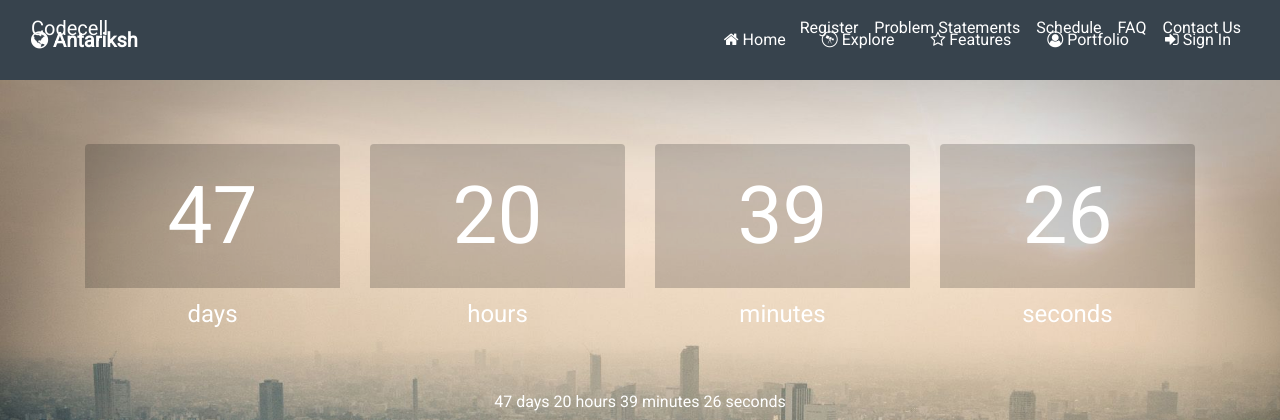
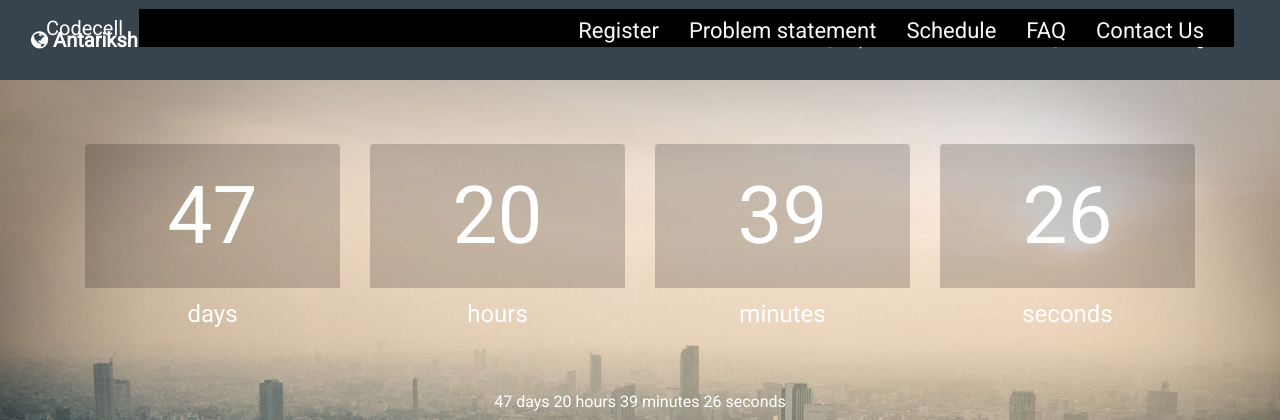
Before and after one commit to adityachavan198/Codecell, a Django app: page /hackathon/paralax in a window 1280 px wide. Shown: the top 420 px of the page. Run offline with Django 3.2, Linux system fonts and the light colour scheme; some libraries are stand-ins or nearby versions.

Commit message:
style changes on hackathon and removes animation on codecell

```diff
--- a/Hackathon/static/Hackathon/heads/assets/css/Network-Particles-Hero.css
+++ b/Hackathon/static/Hackathon/heads/assets/css/Network-Particles-Hero.css
@@ -37,11 +37,11 @@
 }
 
 #hero-title {
-  font-size: 63px;
+  font-size: 55px;
   font-weight: bold;
   text-shadow: 1px 3px 5px #111;
-  text-align: center;
-}
+  margin: 0 auto;
+  }
 
 #hero-subtitle {
   max-width: 600px;
--- a/Hackathon/templates/Hackathon/hbase.html
+++ b/Hackathon/templates/Hackathon/hbase.html
@@ -11,11 +11,11 @@
 {# navbar #}
     <link rel="stylesheet" href="https://cdnjs.cloudflare.com/ajax/libs/twitter-bootstrap/4.3.1/css/bootstrap.min.css">
     <link rel="stylesheet" href="https://fonts.googleapis.com/css?family=Roboto">
-    <link rel="stylesheet" href="{% static 'Hackathon/navbar/assets/css/Fixed-Navbar-1.css' %}">
+ <!--    <link rel="stylesheet" href="{% static 'Hackathon/navbar/assets/css/Fixed-Navbar-1.css' %}">
     <link rel="stylesheet" href="{% static 'Hackathon/navbar/assets/css/Fixed-Navbar-2.css' %}">
     <link rel="stylesheet" href="{% static 'Hackathon/navbar/assets/css/Fixed-Navbar.css' %}">
     <link rel="stylesheet" href="{% static 'Hackathon/navbar/assets/css/Navbar-Centered.css' %}">
-    <link rel="stylesheet" href="{% static 'Hackathon/navbar/assets/css/styles.css' %}">
+    <link rel="stylesheet" href="{% static 'Hackathon/navbar/assets/css/styles.css' %}"> -->
 {# navbar #}
 
 {#    first  #}
@@ -65,22 +65,48 @@
 </head>
 <body style="background-color: black">
 
-<!-- Start: Fixed Navbar -->
-    <nav class="navbar navbar-dark navbar-expand-md fixed-top">
+
+    <div id="navBar" class="container-fluid navbar-default fixed-top" >
+      <nav class="navbar navbar-expand-sm ">
         <div class="container-fluid">
-            <div><a class="navbar-brand" href="{% url 'home' %}">Codecell</a><button data-toggle="collapse" class="navbar-toggler" data-target="#navcol-1"><span class="sr-only">Toggle navigation</span><span class="navbar-toggler-icon"></span></button></div>
-            <div class="collapse navbar-collapse"
-                id="navcol-1">
-                <ul class="nav navbar-nav ml-auto">
-                    <li class="nav-item" role="presentation"><a class="nav-link active" href="{% url 'hackathon_register' %}">Register</a></li>
-                    <li class="nav-item" role="presentation"><a class="nav-link active" href="#">Problem Statements</a></li>
-                    <li class="nav-item" role="presentation"><a class="nav-link active" href="#shedule">Schedule</a></li>
-                    <li class="nav-item" role="presentation"><a class="nav-link active" href="#faq">FAQ</a></li>
-                    <li class="nav-item" role="presentation"><a class="nav-link active" href="#contact">Contact Us</a></li>
-                </ul>
-            </div>
+          <!-- Logo -->
+          <a class="navbar-brand" href="{% url 'home' %}" style="color: white">Codecell</a>
+            <button class="navbar-toggler"
+              type="button"
+              data-toggle="collapse"
+              data-target="#navbarContent"
+              aria-controls="navbarContent"
+              aria-expanded="false"
+              aria-label="Toggle navigation">
+             <span class="navbar-toggler-icon"><img src="{% static 'Accounts/assets/Ham.png' %}" style="width: 30px;" alt=""/></span>
+            </button>
+          <!-- navbar links -->
+          <div class="container-fluid collapse navbar-collapse text-center" id="navbarContent" style="background-color: black">
+            <ul class="navbar-nav ml-auto">
+              <li class="nav-item">
+
+                <a class="nav-link text-light " role="presentation" href="{% url 'hackathon_register' %}" style="font-size: 22px;padding: 5px 15px 0 15px;">Register</a>
+              </li>
+              <li class="nav-item">
+                <a class="nav-link text-light" role="presentation" href="#"  style="font-size: 22px;padding: 5px 15px 0 15px;">Problem statement</a>
+              </li>
+              <li class="nav-item">
+                <a class="nav-link text-light" role="presentation" href="#shedule" style="font-size: 22px;padding: 5px 15px 0 15px;">Schedule</a>
+              </li>
+                <li class="nav-item">
+                <a class="nav-link text-light" role="presentation" href="#faq" style="font-size: 22px;padding: 5px 15px 0 15px;">FAQ</a>
+              </li>
+              <li class="nav-item">
+                <a class="nav-link text-light" role="presentation" href="#contact" style="font-size: 22px;padding: 5px 15px 0 15px;">Contact Us</a>
+              </li>
+            </ul>
+          </div>
         </div>
-    </nav>
+      </nav>
+    </div>
+
+
+
     <!-- End: Fixed Navbar -->
 
 {% block content %}
--- a/Hackathon/templates/Hackathon/shedule1.html
+++ b/Hackathon/templates/Hackathon/shedule1.html
@@ -22,7 +22,7 @@
             <div class="row">
                 <div class="col-lg-12 text-center">
                     <h2 class="section-heading">Schedule</h2>
-                    <h3 class="section-subheading text-muted">Lorem ipsum dolor sit amet consectetur. </h3>
+                    <h3 class="section-subheading text-light">Lorem ipsum dolor sit amet consectetur. </h3>
                 </div>
             </div>
             <div class="row">
@@ -36,7 +36,7 @@
                                     <h4 class="subheading">Registration Begins </h4>
                                 </div>
                                 <div class="timeline-body">
-                                    <p class="text-muted">Lorem ipsum dolor sit amet, consectetur adipisicing elit. Sunt ut voluptatum eius sapiente, totam reiciendis temporibus qui quibusdam, recusandae sit vero unde, sed, incidunt et ea quo dolore laudantium consectetur!
+                                    <p class="text-light">Lorem ipsum dolor sit amet, consectetur adipisicing elit. Sunt ut voluptatum eius sapiente, totam reiciendis temporibus qui quibusdam, recusandae sit vero unde, sed, incidunt et ea quo dolore laudantium consectetur!
                                         </p>
                                 </div>
                             </div>
@@ -49,7 +49,7 @@
                                     <h4 class="subheading">Registration closes</h4>
                                 </div>
                                 <div class="timeline-body">
-                                    <p class="text-muted">Lorem ipsum dolor sit amet, consectetur adipisicing elit. Sunt ut voluptatum eius sapiente, totam reiciendis temporibus qui quibusdam, recusandae sit vero unde, sed, incidunt et ea quo dolore laudantium consectetur!
+                                    <p class="text-light">Lorem ipsum dolor sit amet, consectetur adipisicing elit. Sunt ut voluptatum eius sapiente, totam reiciendis temporibus qui quibusdam, recusandae sit vero unde, sed, incidunt et ea quo dolore laudantium consectetur!
                                         </p>
                                 </div>
                             </div>
@@ -62,7 +62,7 @@
                                     <h4 class="subheading">Coding begins </h4>
                                 </div>
                                 <div class="timeline-body">
-                                    <p class="text-muted">Lorem ipsum dolor sit amet, consectetur adipisicing elit. Sunt ut voluptatum eius sapiente, totam reiciendis temporibus qui quibusdam, recusandae sit vero unde, sed, incidunt et ea quo dolore laudantium consectetur!
+                                    <p class="text-light">Lorem ipsum dolor sit amet, consectetur adipisicing elit. Sunt ut voluptatum eius sapiente, totam reiciendis temporibus qui quibusdam, recusandae sit vero unde, sed, incidunt et ea quo dolore laudantium consectetur!
                                         </p>
                                 </div>
                             </div>
@@ -75,14 +75,14 @@
                                     <h4 class="subheading">Results</h4>
                                 </div>
                                 <div class="timeline-body">
-                                    <p class="text-muted">Lorem ipsum dolor sit amet, consectetur adipisicing elit. Sunt ut voluptatum eius sapiente, totam reiciendis temporibus qui quibusdam, recusandae sit vero unde, sed, incidunt et ea quo dolore laudantium consectetur!
+                                    <p class="text-light">Lorem ipsum dolor sit amet, consectetur adipisicing elit. Sunt ut voluptatum eius sapiente, totam reiciendis temporibus qui quibusdam, recusandae sit vero unde, sed, incidunt et ea quo dolore laudantium consectetur!
                                         </p>
                                 </div>
                             </div>
                         </li>
                         <li class="list-group-item timeline-inverted">
                             <div class="timeline-image">
-                                <h4 class="text-body">Let's Hack it!</h4>
+                                <h4 class="text-body" style="margin-top: 40%">Let's Hack it!</h4>
                             </div>
                         </li>
                     </ul>
```
Also changed, not shown: Accounts/templates/Accounts/base.html (+15 -15 lines), Accounts/templates/Accounts/home.html (+5 -5 lines), Hackathon/templates/Hackathon/hackathon_home.html (+8 -6 lines), db.sqlite3.
